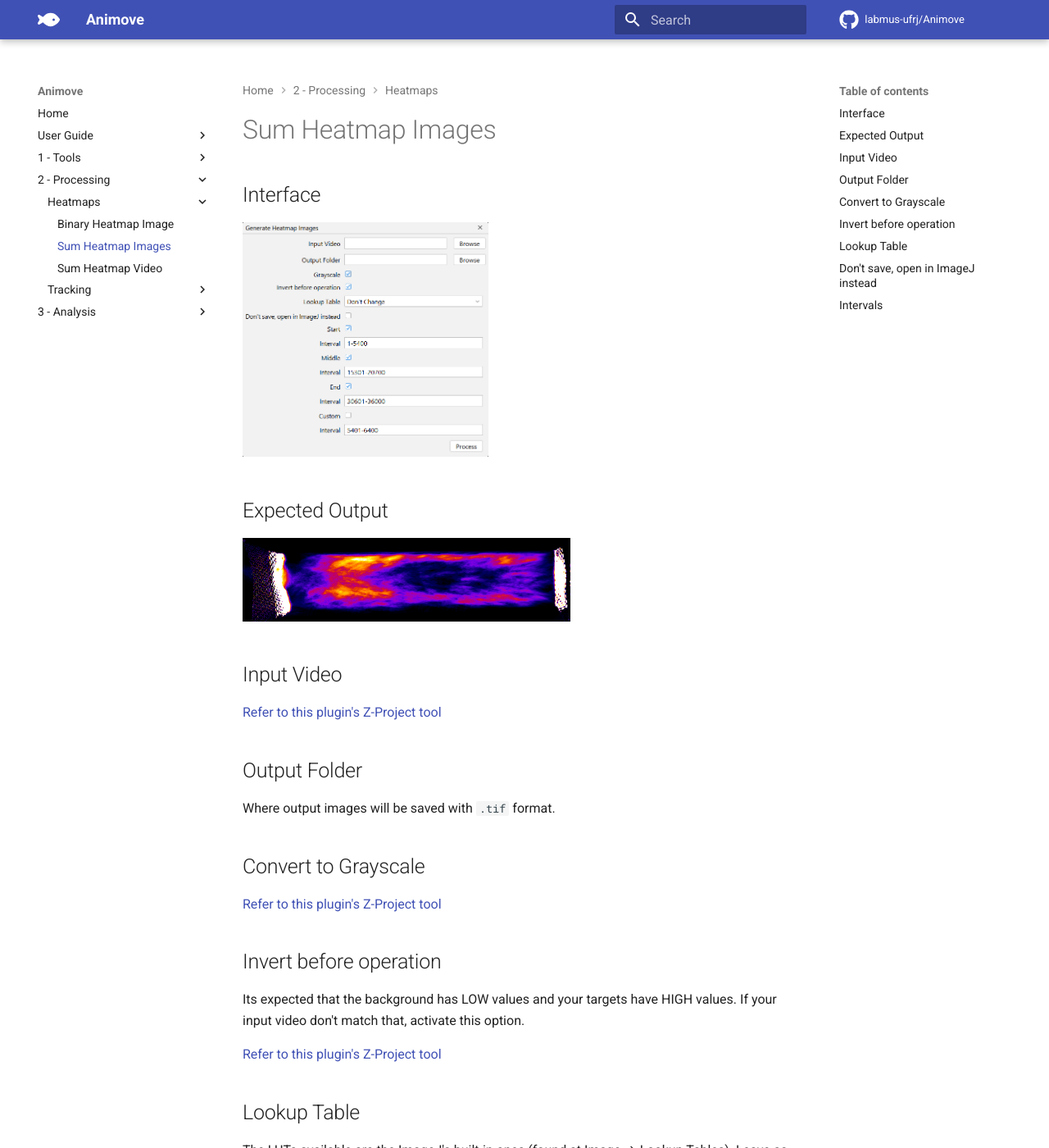
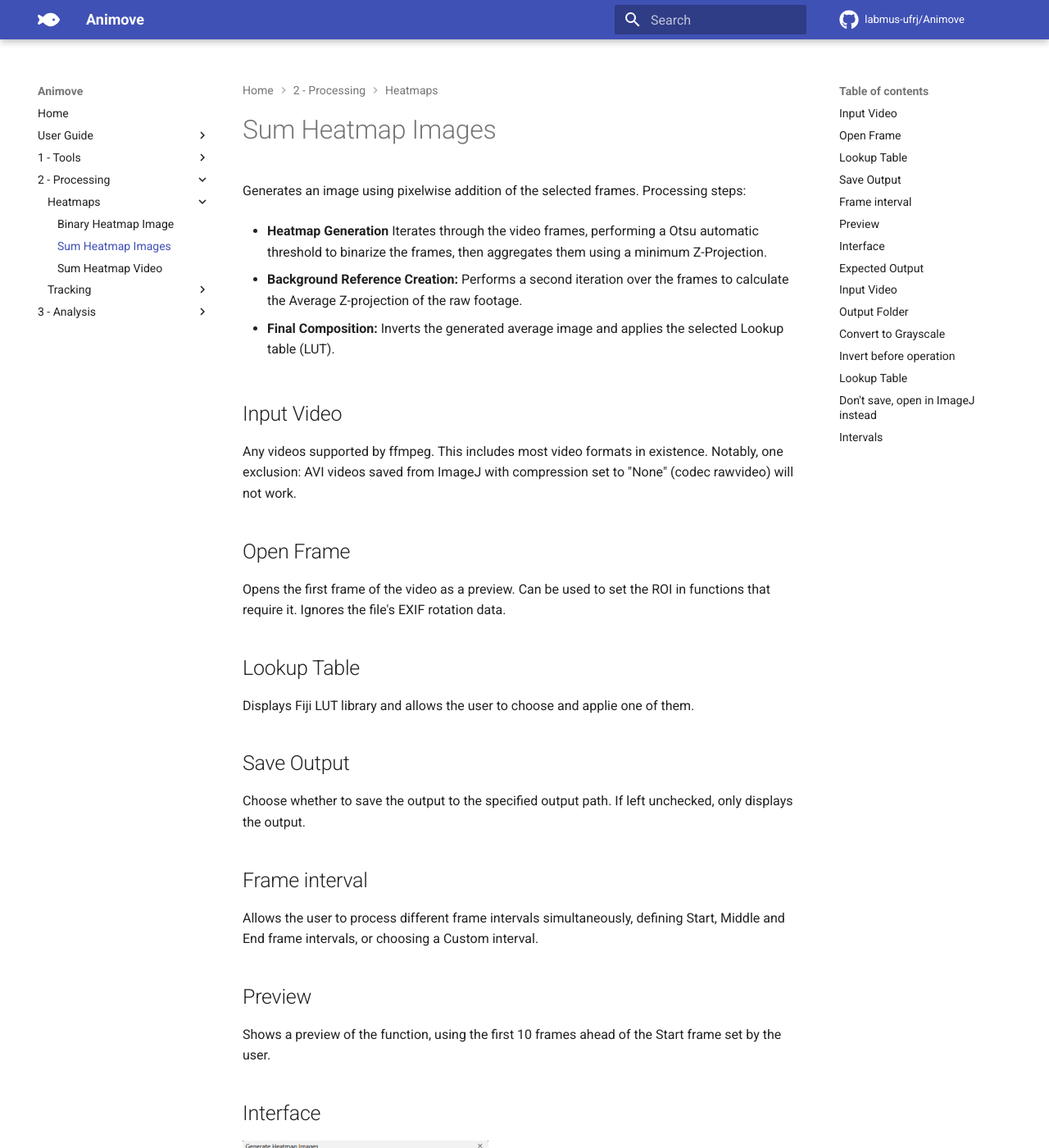
Before and after one commit to labmus-ufrj/Animove, an MkDocs documentation site: the page built from docs/docs/processing/heatmap-images.md, in a window 1280 px wide and 1400 px high. Shown: the whole window at 82% size. Built offline with MkDocs 1.6.1 and Material for MkDocs 9.7.7, drawn with Linux system fonts in a browser that asks for light colours; comment, search, counter and statistics services are not loaded.

Commit message:
Update heatmap-images.md

```diff
--- a/docs/docs/processing/heatmap-images.md
+++ b/docs/docs/processing/heatmap-images.md
@@ -1,4 +1,30 @@
 # Sum Heatmap Images
+
+Generates an image using pixelwise addition of the selected frames. Processing steps:
+
+* **Heatmap Generation** Iterates through the video frames, performing a Otsu automatic threshold to binarize the frames, then aggregates them using a minimum Z-Projection.
+
+* **Background Reference Creation:** Performs a second iteration over the frames to calculate the Average Z-projection of the raw footage.
+
+* **Final Composition:** Inverts the generated average image and applies the selected Lookup table (LUT).
+
+
+--8<-- "input-video.md"
+
+--8<-- "open-frame.md"
+
+## Lookup Table
+
+Displays Fiji LUT library and allows the user to choose and applie one of them.
+
+
+--8<-- "dont-save.md"
+
+## Frame interval
+
+Allows the user to process different frame intervals simultaneously, defining Start, Middle and End frame intervals, or choosing a Custom interval.
+
+--8<-- "preview.md"
 
 <!--
 info:
```
